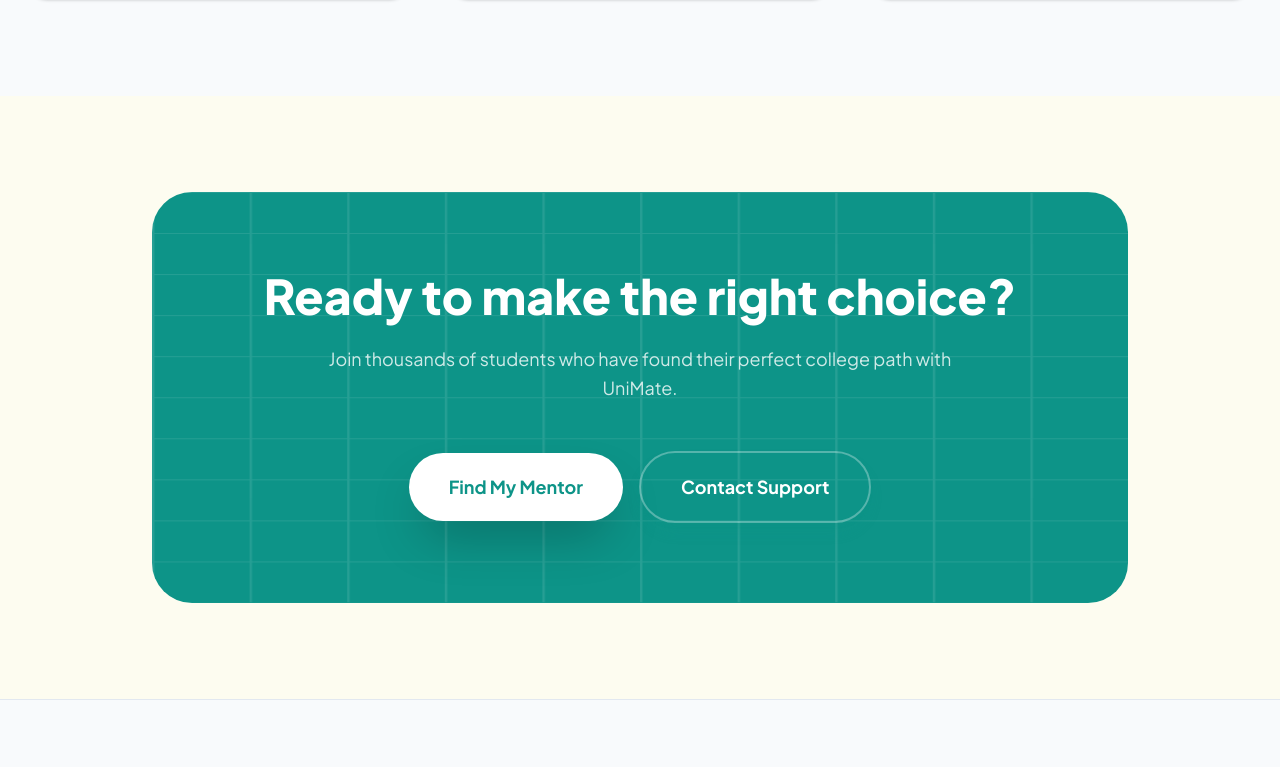
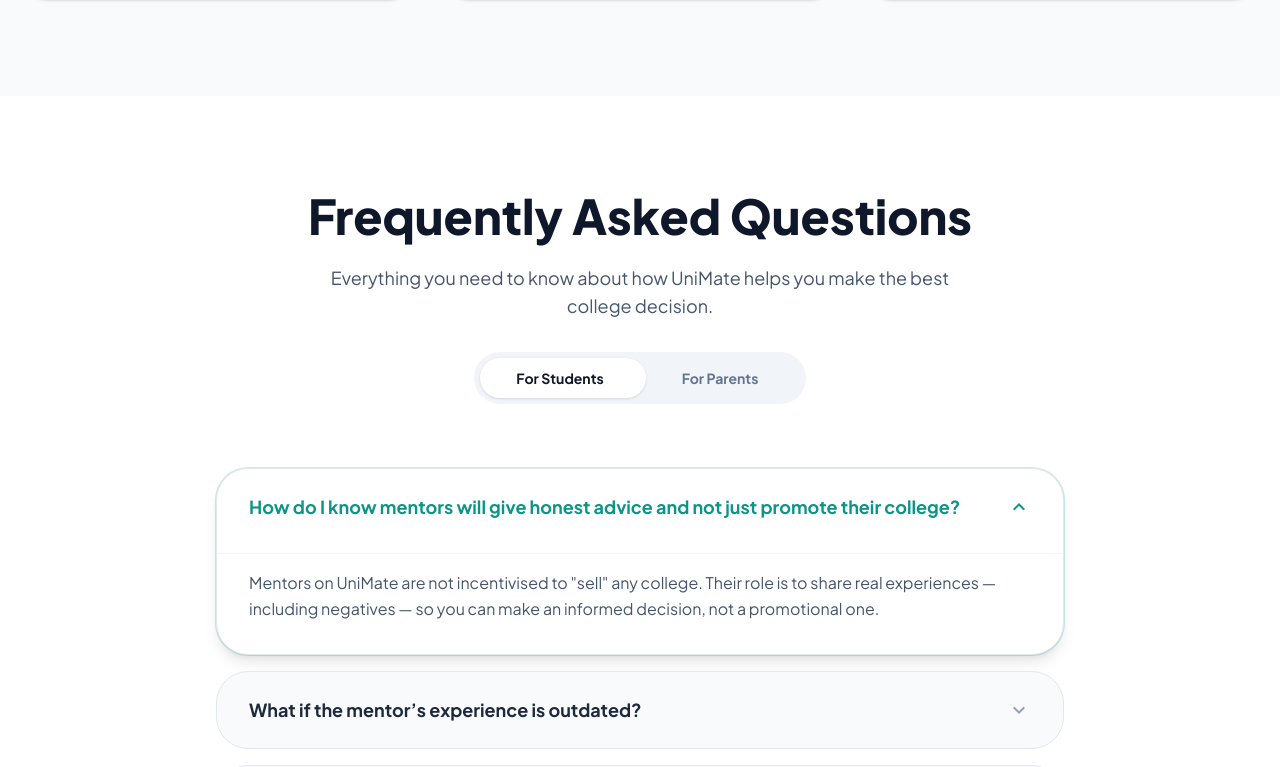
Before and after one commit to singharyan006/unimate, a Next.js app: page / in a window 1280 px wide. Shown: the part 1789-2556 px from the top of the page. Built offline with nearby package versions, Linux system fonts and the light colour scheme; no server answers.

Commit message:
update: update the page

```diff
--- a/app/page.tsx
+++ b/app/page.tsx
@@ -6,6 +6,7 @@
 import Link from "next/link";
 import { useUser } from "@clerk/nextjs";
 import { useRouter } from "next/navigation";
+import FAQSection from "@/components/faq-section";
 
 export default function Home() {
     const { user, isSignedIn } = useUser();
@@ -315,6 +316,8 @@
                     </div>
                 </section>
 
+                <FAQSection />
+
                 {/* CTA Section */}
                 <section className="py-24">
                     <div className="max-w-5xl mx-auto px-6">
```
